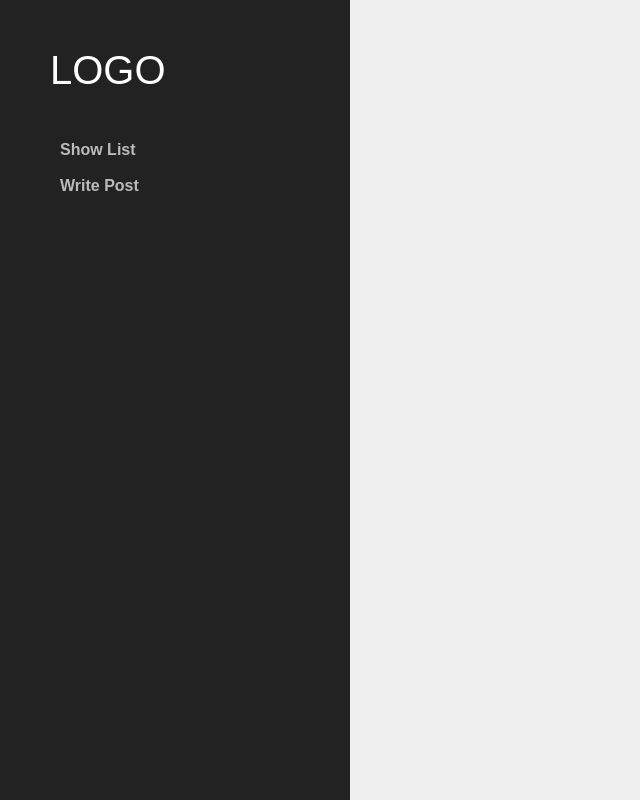
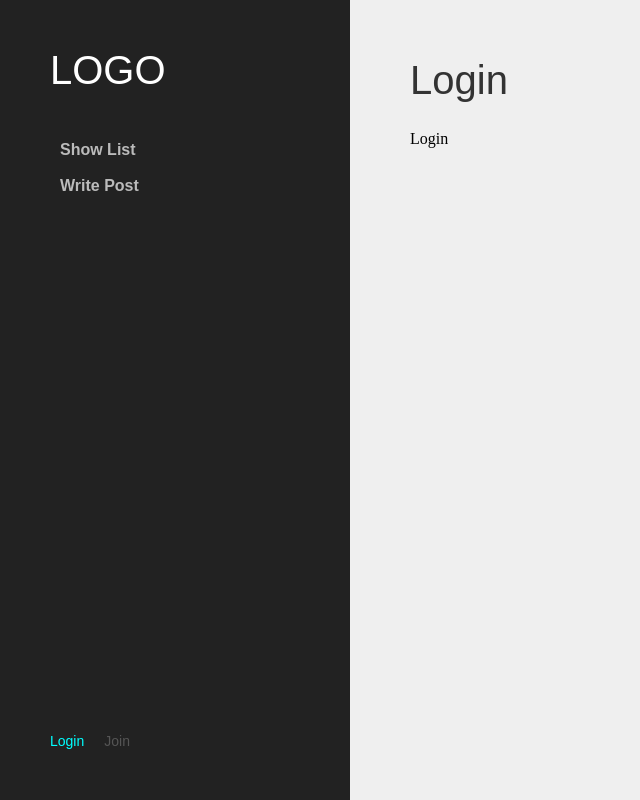
Before and after one commit to chojeongeun/react_node, a React (Create React App) app in the folder client/: page /login in a window 1280 px wide. Shown: the whole page, without its empty margins (0-640 px from the left). Built offline with nearby package versions, Linux system fonts and the light colour scheme.

Commit message:
헤더에 로그인, 회원가입 메뉴 추가

```diff
--- a/client/src/App.jsx
+++ b/client/src/App.jsx
@@ -7,6 +7,7 @@
 import Detail from './community/Detail';
 import Edit from './community/Edit';
 import Join from './user/Join';
+import Login from './user/Login';
 
 function App() {
 	return (
@@ -21,6 +22,7 @@
 				<Route path='/detail/:id' element={<Detail />} />
 				<Route path='/edit/:id' element={<Edit />} />
 				<Route path='/join' element={<Join />} />
+				<Route path='/login' element={<Login />} />
 			</Routes>
 		</>
 	);
--- a/client/src/common/Header.jsx
+++ b/client/src/common/Header.jsx
@@ -30,6 +30,21 @@
 			color: #bbb;
 		}
 	`;
+
+	const Util = styled.ul`
+		position: absolute;
+		bottom: 50px;
+		left: 50px;
+		display: flex;
+		gap: 20px;
+
+		li {
+			a {
+				font: 14px/1 'arial';
+				color: #555;
+			}
+		}
+	`;
 	return (
 		<HeaderWrap>
 			<Logo>
@@ -48,6 +63,19 @@
 					</NavLink>
 				</li>
 			</Gnb>
+
+			<Util>
+				<li>
+					<NavLink to='/login' style={(props) => (props.isActive ? activeStyle : null)}>
+						Login
+					</NavLink>
+				</li>
+				<li>
+					<NavLink to='/join' style={(props) => (props.isActive ? activeStyle : null)}>
+						Join
+					</NavLink>
+				</li>
+			</Util>
 		</HeaderWrap>
 	);
 }
--- /dev/null
+++ b/client/src/user/Login.jsx
@@ -0,0 +1,7 @@
+import Layout from '../common/Layout';
+
+function Login() {
+	return <Layout name={'Login'}>Login</Layout>;
+}
+
+export default Login;
```
